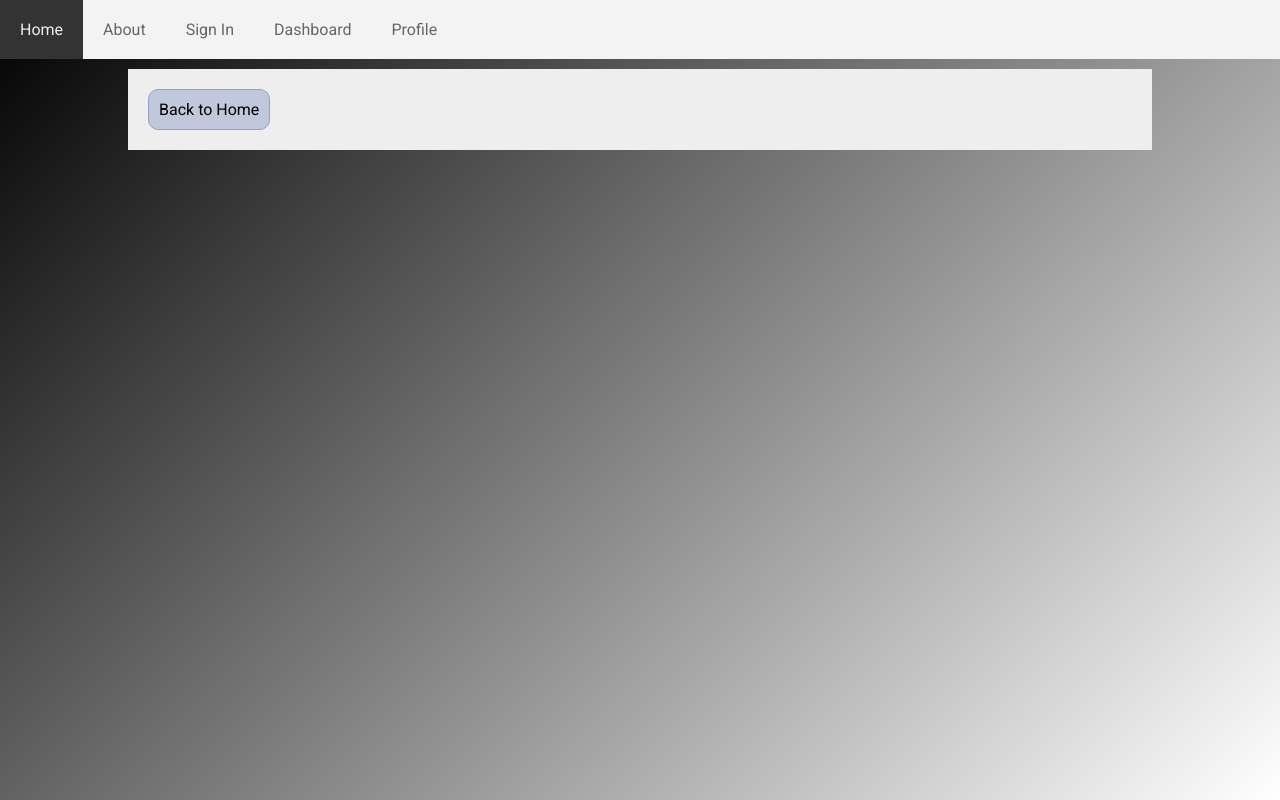
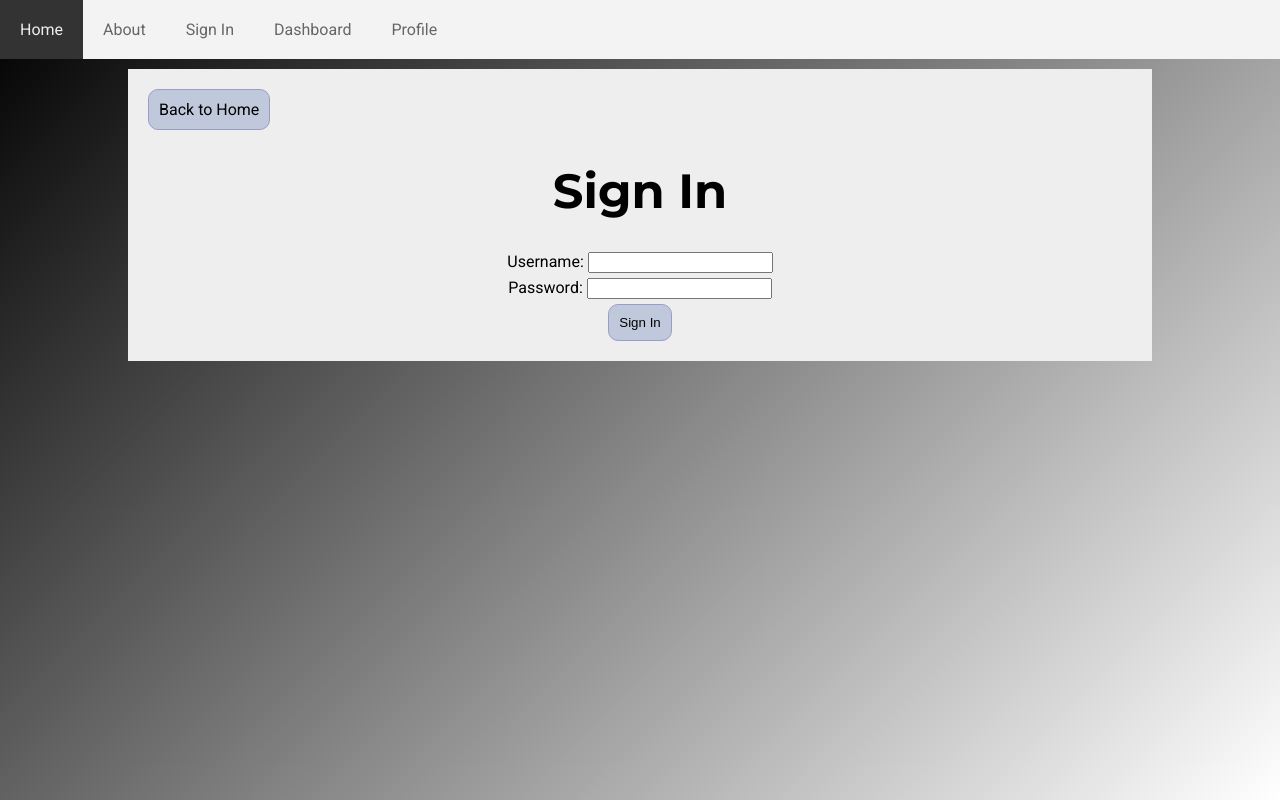
Before and after one commit to kroessam/note-maker, a React (Vite) app: page /sign-in in a window 1280 px wide. Built offline with nearby package versions, Linux system fonts and the light colour scheme.

Commit message:
Sign In Component Done

```diff
--- a/src/App.css
+++ b/src/App.css
@@ -125,6 +125,14 @@ h1 {
   margin: auto;
 }
 
+#form-sign-in {
+  display: flex;
+  flex-direction: column;
+  align-items: center;
+  gap: 5px;
+  margin: auto;
+}
+
 hr {
   margin: 50px 0;
 }
--- a/src/App.tsx
+++ b/src/App.tsx
@@ -2,7 +2,6 @@ import { Routes, Route } from "react-router-dom";
 
 import "./App.css";
 import Home from "./pages/Home";
-import SignUp from "./pages/SignUp";
 import SignIn from "./pages/SignIn";
 import Dashboard from "./pages/Dashboard";
 import PageNotFound from "./pages/PageNotFound";
@@ -14,7 +13,6 @@ function App() {
       <Header />
       <Routes>
         <Route path="/" element={<Home />} />
-        <Route path="/sign-up" element={<SignUp />} />
         <Route path="/sign-in" element={<SignIn />} />
         <Route path="/dashboard" element={<Dashboard />} />
         <Route path="*" element={<PageNotFound />} />
--- /dev/null
+++ b/src/components/SignInForm.tsx
@@ -0,0 +1,19 @@
+const SignInForm = () => {
+  return (
+    <form id="form-sign-in">
+      <div>
+        <label htmlFor="username">Username: </label>
+        <input type="text" id="username" name="username" />
+      </div>
+      <div>
+        <label htmlFor="password">Password: </label>
+        <input type="text" id="password" name="password" />
+      </div>
+      <div>
+        <button className="btn">Sign In</button>
+      </div>
+    </form>
+  );
+};
+
+export default SignInForm;
--- a/src/pages/Home.tsx
+++ b/src/pages/Home.tsx
@@ -13,14 +13,9 @@ const Home = () => {
           </p>
         </div>
         <div className="btn-box">
-          <Link className="btn" to="/sign-up">
-            Sign Up
+          <Link className="btn" to="/sign-in">
+            Sign Up / Log In
           </Link>
-          <Link className="btn" to="/sign-in">
-            Sign In
-          </Link>
-        </div>
-        <div className="btn-box">
           <Link className="btn" to="/dashboard">
             Continue as Guest
           </Link>
--- a/src/pages/SignIn.tsx
+++ b/src/pages/SignIn.tsx
@@ -1,4 +1,5 @@
 import { Link } from "react-router-dom";
+import SignInForm from "../components/SignInForm";
 
 const SignIn = () => {
   return (
@@ -7,6 +8,8 @@ const SignIn = () => {
         <Link className="btn" to="/">
           Back to Home
         </Link>
+        <h1>Sign In</h1>
+        <SignInForm />
       </main>
     </>
   );
--- a/src/pages/SignUp.tsx
+++ /dev/null
@@ -1,15 +0,0 @@
-import { Link } from "react-router-dom";
-
-const SignUp = () => {
-  return (
-    <>
-      <main>
-        <Link className="btn" to="/">
-          Back to Home
-        </Link>
-      </main>
-    </>
-  );
-};
-
-export default SignUp;
```
